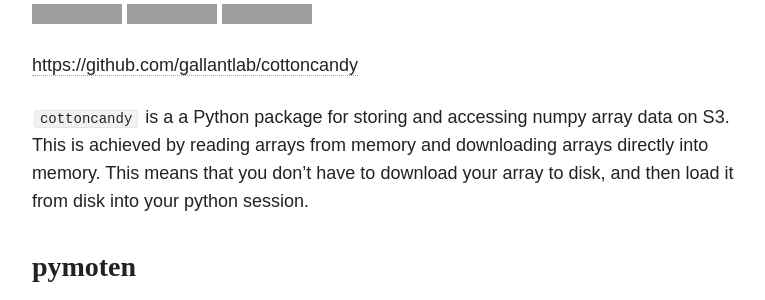
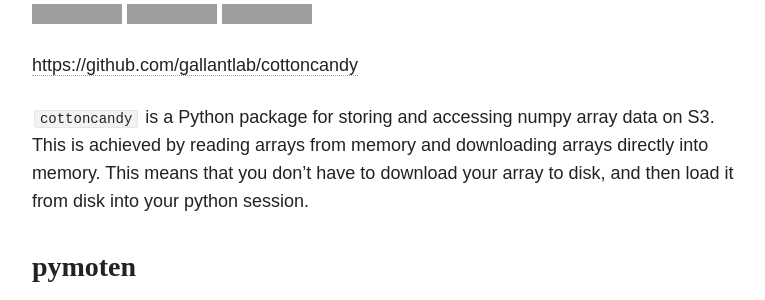
Before and after one commit to anwarnunez/anwarnunez.github.io, a Jekyll site: the page built from software/index.md, in a window 1280 px wide and 900 px high, scrolled down 491 px, cut to the strip 153-453 px from the top of the window. Shown: the whole strip, without its empty margins (254-1019 px from the left). Built offline with Jekyll 4.4.1, drawn with Linux system fonts in a browser that asks for light colours; nearby versions of some CDN libraries; grey boxes are pictures that could not be loaded.

Commit message:
STY typo

```diff
--- a/software/index.md
+++ b/software/index.md
@@ -19,7 +19,7 @@ _Python package for storing arrays on the cloud_
 
 [https://github.com/gallantlab/cottoncandy](https://github.com/gallantlab/cottoncandy)
 
-`cottoncandy` is a a Python package for storing and accessing numpy array data on S3. This is achieved by reading arrays from memory and downloading arrays directly into memory. This means that you don't have to download your array to disk, and then load it from disk into your python session.
+`cottoncandy` is a Python package for storing and accessing numpy array data on S3. This is achieved by reading arrays from memory and downloading arrays directly into memory. This means that you don't have to download your array to disk, and then load it from disk into your python session.
 
 ### pymoten
 
@@ -48,6 +48,7 @@ See latest implementation in: [https://github.com/gallantlab/himalaya](https://g
 ### fusilib
 
 _Signal processing package for functional ultrasound and electrophysiology data_
+
 [https://github.com/anwarnunez/fusi](https://github.com/anwarnunez/fusi)
 
 <!-- [![GitHub](https://img.shields.io/badge/GitHub-fusilib-blue)] -->
```
